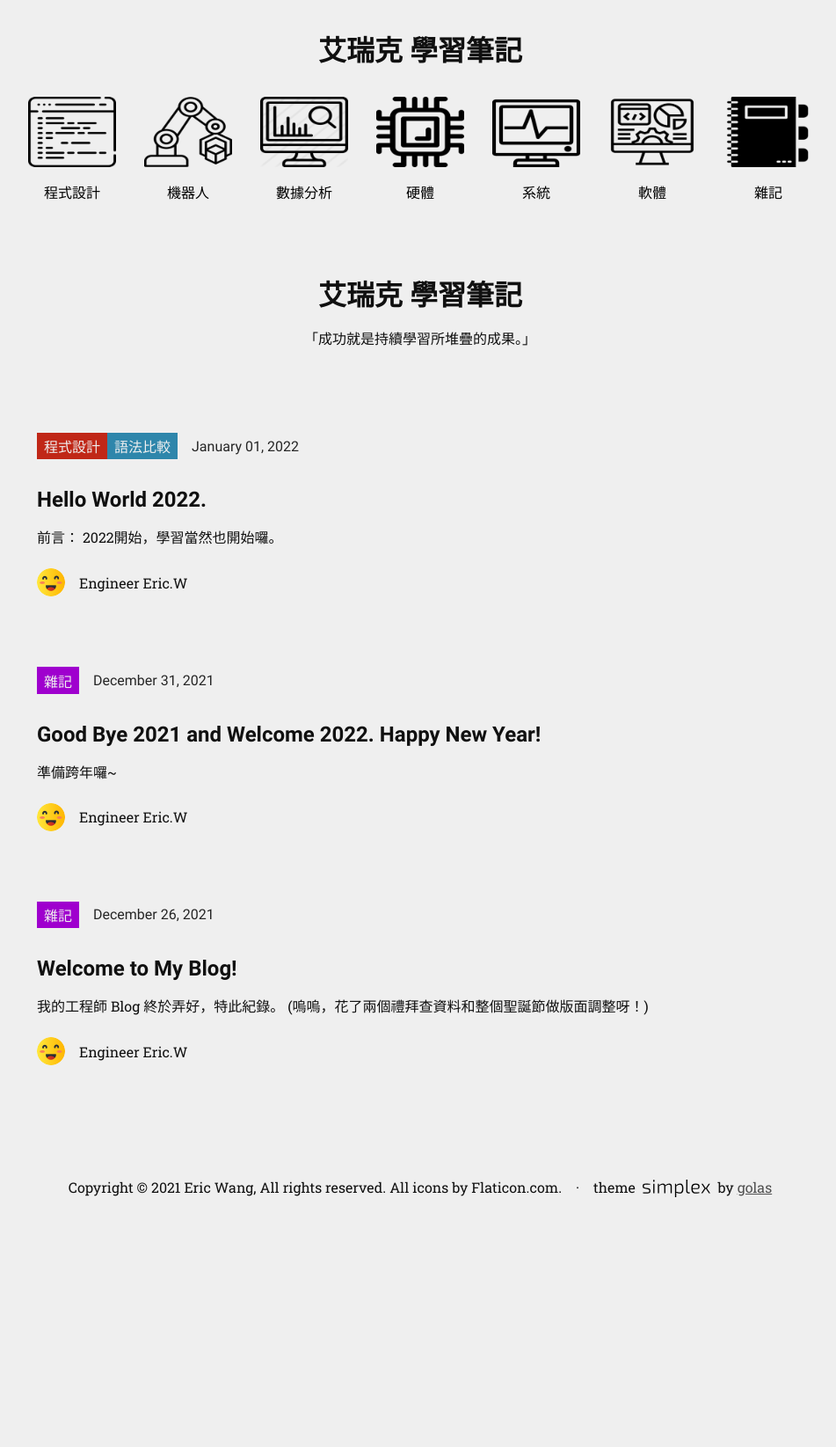
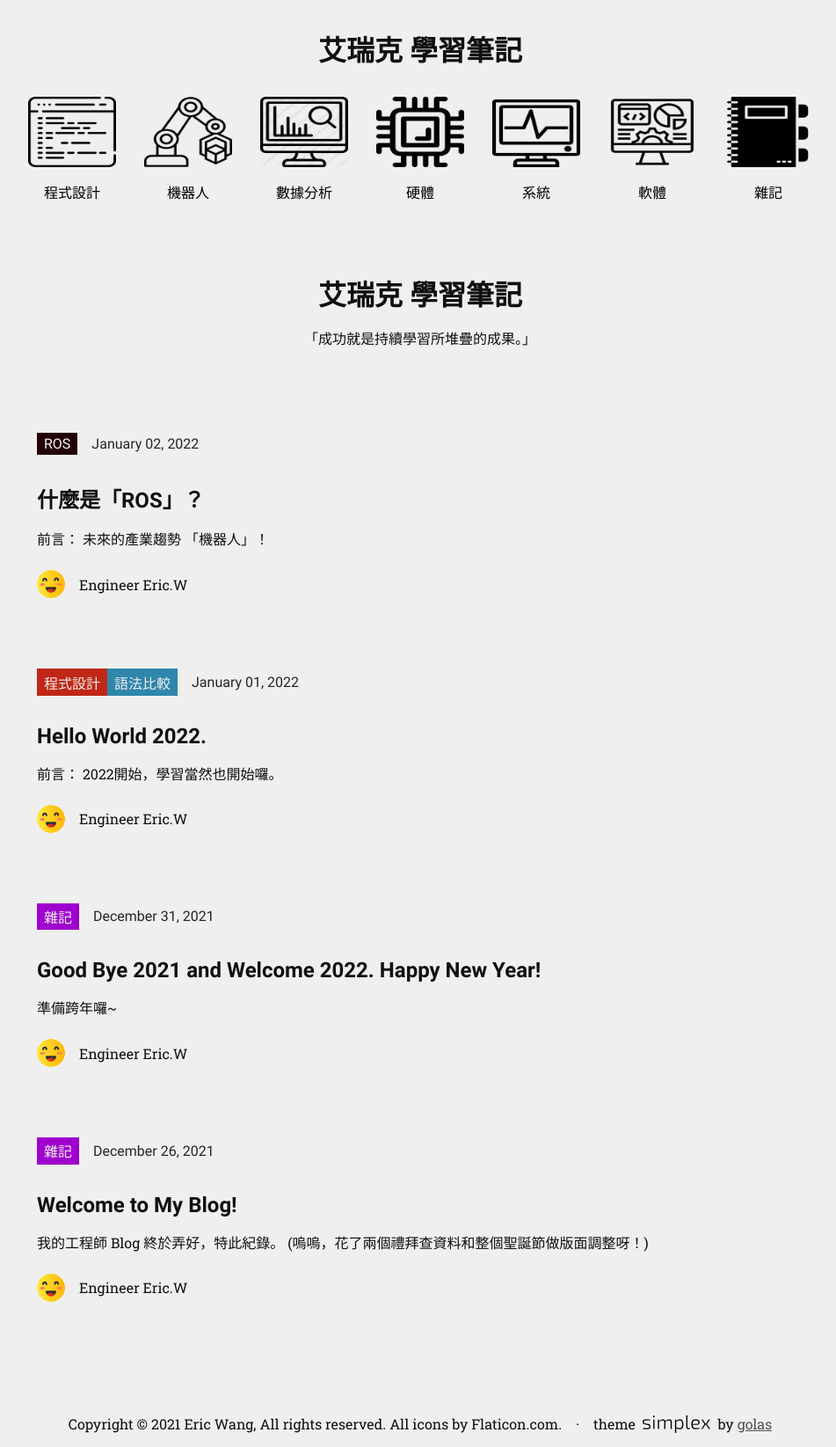
Before and after one commit to ericwang1013/ericwang1013.github.io, a Jekyll site: the page index.html, which Jekyll copies as it is, in a window 1280 px wide. Shown: the whole page at 88% size, without its empty margins (162-1113 px from the left). Built offline with Jekyll 4.4.1, drawn with Linux system fonts in a browser that asks for light colours; before the commit the page ends 1376 px from its top, so only the background shows below that.

Commit message:
Update index.html

```diff
--- a/index.html
+++ b/index.html
@@ -417,6 +417,44 @@
     </section>
 
 
+        <section class="snippet snippet_ros-2022-01-02-what-is-ros">
+            <style>
+    .snippet_ros-2022-01-02-what-is-ros::after {
+
+        background-image:
+        radial-gradient(ellipse closest-side, var(--c-snippetBackgroundExternal), var(--c-snippetBackgroundInternal)),
+        url(
+
+                https://ericwang1013.github.io/
+
+        );
+    }
+    </style>
+<a class="snippet__link" href="/ros/2022/01/02/what-is-ros.html">
+    <section class="snippet__data">
+        <section class="snippet__data__metadata">
+            <section class="snippet__data__metadata__category">
+
+                    <p class="snippet__data__metadata__category__title" style="background: var(--c-themeHueBrown)">ROS</p>
+
+            </section>
+            <p class="snippet__data__metadata__date">January 02, 2022</p>
+        </section>
+        <h2 class="snippet__data__header">什麼是「ROS」？</h2>
+        <p class="snippet__data__text">前言：
+未來的產業趨勢 「機器人」！
+</p>
+
+            <div class="snippet__data__author">
+
+                <img src="https://ericwang1013.github.io/assets/img/authors/eric.png"/>
+                <p>Engineer Eric.W</p>
+            </div>
+
+    </section>
+</a>
+        </section>
+
         <section class="snippet snippet_programming-compare-2022-01-01-hello-new-year">
             <style>
     .snippet_programming-compare-2022-01-01-hello-new-year::after {
```
